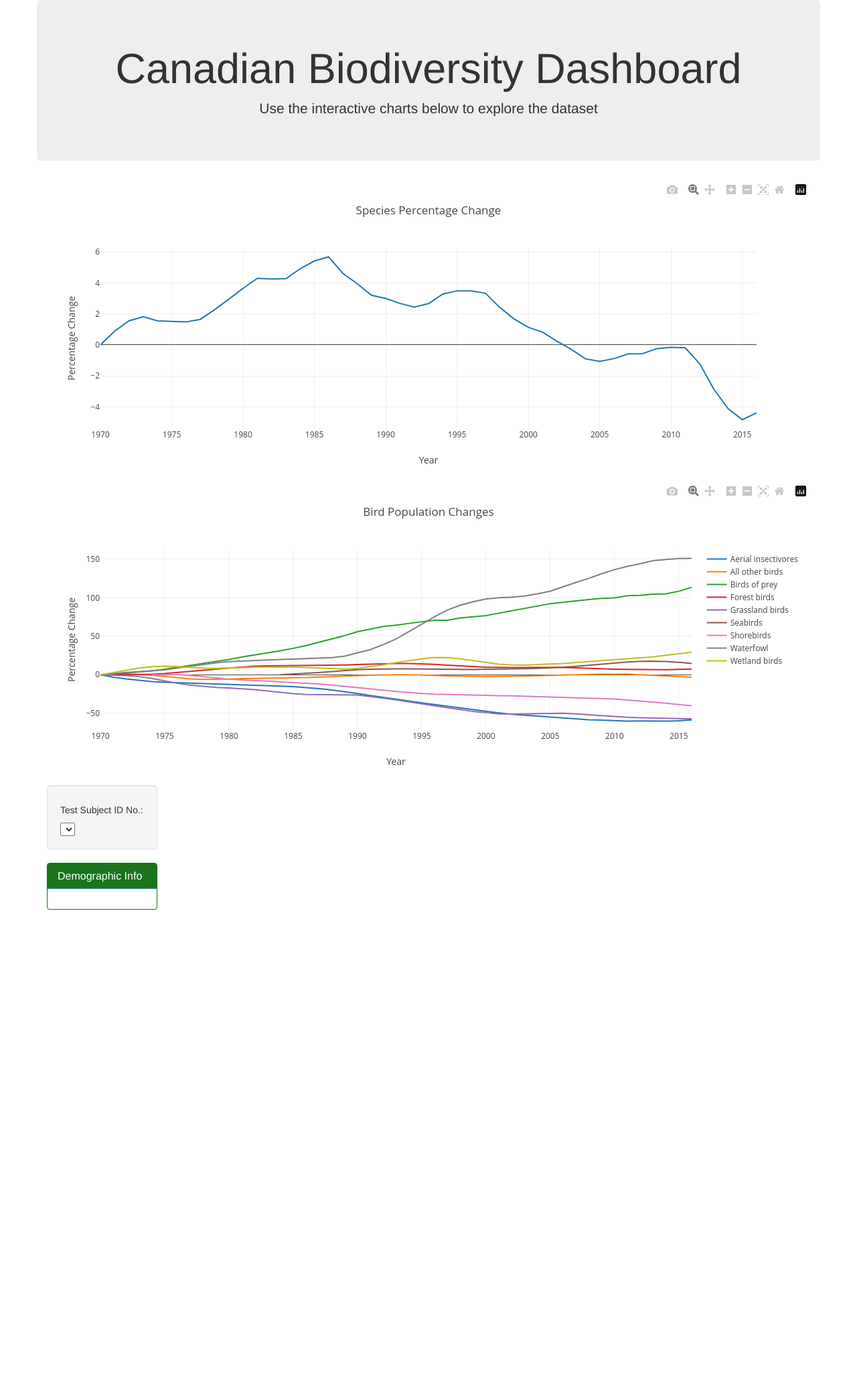
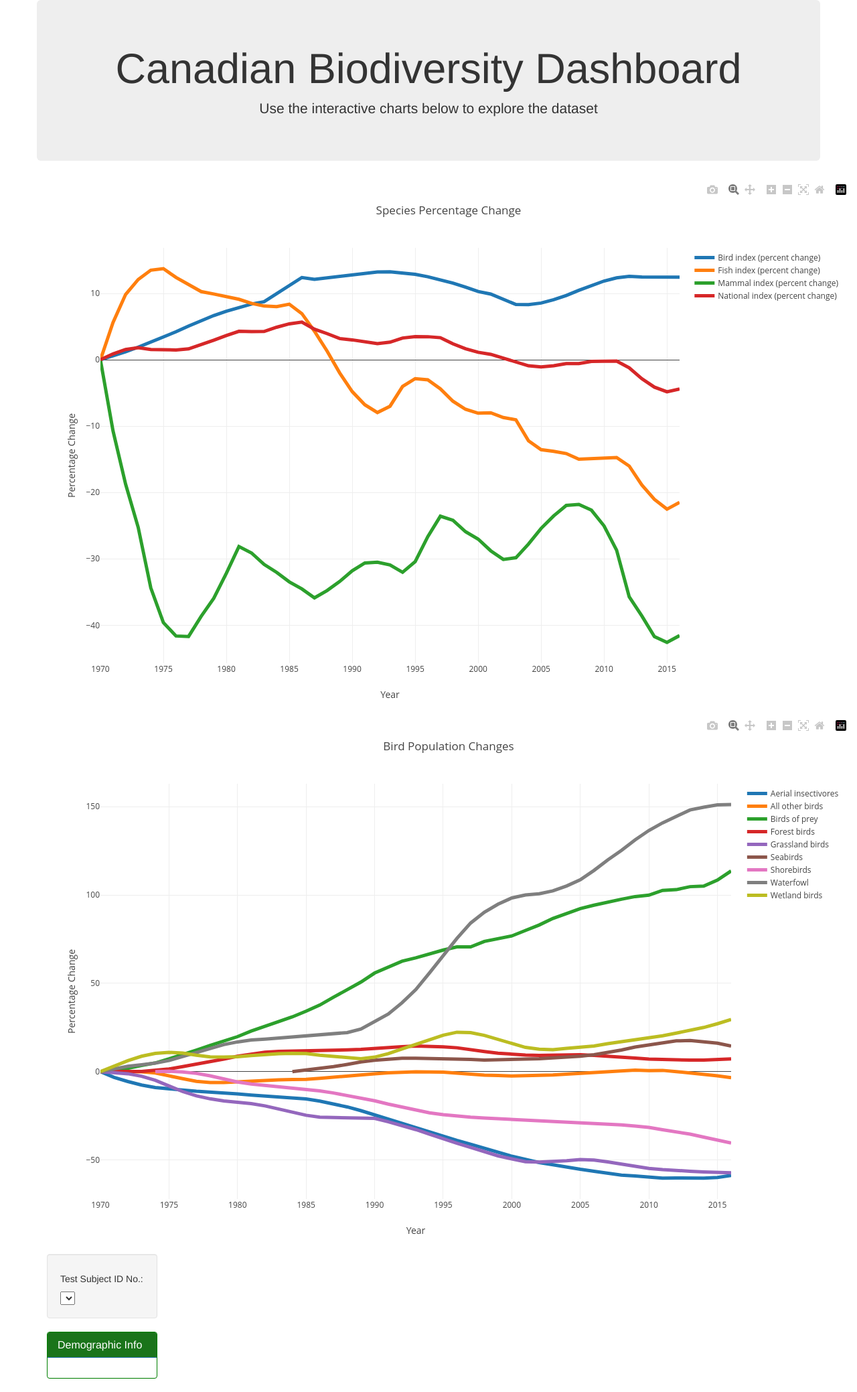
Before and after one commit to kristianrafuse/Project-3-Canadian-Biodiversity-and-Global-Forest-Decline, a Flask app: page / in a window 1280 px wide. Shown: the whole page at 67% size. Before the commit the page ends 1358 px from the top, so only its background shows below. Run offline with Flask 3, Linux system fonts and the light colour scheme; lists and menus that the app fills with data are empty; some libraries are stand-ins or nearby versions.

Commit message:
Progress

```diff
--- a/static/js/app.js
+++ b/static/js/app.js
@@ -1,4 +1,17 @@
 let url = 'http://127.0.0.1:5000/api';
+
+$.ajax({
+  url: url,
+  method: 'GET',
+  dataType: 'json',
+  success: function(data) {
+    console.log(data);
+    // Add your data verification logic here
+  },
+  error: function(xhr, status, error) {
+    console.error(error);
+  }
+});
 
 d3.json(url)
   .then(function(response) {
@@ -22,14 +35,19 @@ d3.json(url)
       x: years,
       y: categoryData[category],
       name: category,
-      type: 'scatter'
+      type: 'scatter',
+      line: {
+        width: 5
+      }
     }));
 
     // Create the layout for the first line graph
     const layout = {
       title: 'Bird Population Changes',
       xaxis: { title: 'Year' },
-      yaxis: { title: 'Percentage Change' }
+      yaxis: { title: 'Percentage Change' },
+      width: 1200,
+      height: 800
     };
 
     // Create the first line graph
@@ -41,26 +59,38 @@ d3.json(url)
     // Extract the years from the data
     const secondLineYears = secondLineData.map(entry => parseInt(entry.Year));
 
-    // Extract the national index percentage change values
-    const nationalIndex = secondLineData.map(entry => parseFloat(entry['National index (percent change)']));
+    // Extract the percentage change values for each source of data
+    const sources = Object.keys(secondLineData[0]).filter(key => key !== 'Year');
 
-    // Create the trace for the second line graph
-    const secondLineTrace = {
+    const sourceData = {};
+
+    sources.forEach(source => {
+      sourceData[source] = secondLineData.map(entry => parseFloat(entry[source]));
+    });
+
+    // Create the traces for the second line graph
+
+    const sourceTraces = sources.map(source => ({
       x: secondLineYears,
-      y: nationalIndex,
-      name: 'National Index',
-      type: 'scatter'
-    };
+      y: sourceData[source],
+      name: source,
+      type: 'scatter',
+      line: {
+        width: 5,
+      }
+    }));
 
     // Create the layout for the second line graph
     const secondLineLayout = {
       title: 'Species Percentage Change',
       xaxis: { title: 'Year' },
-      yaxis: { title: 'Percentage Change' }
+      yaxis: { title: 'Percentage Change' },
+      width: 1200,
+      height: 800
     };
 
     // Create the second line graph
-    Plotly.newPlot('line1', [secondLineTrace], secondLineLayout);
+    Plotly.newPlot('line1', sourceTraces, secondLineLayout);
   })
   .catch(function(error) {
     console.error(error);
--- a/templates/index.html
+++ b/templates/index.html
@@ -59,6 +59,7 @@
 
   <script src="https://d3js.org/d3.v5.min.js"></script>
   <script src="https://cdn.plot.ly/plotly-latest.min.js"></script>
+  <script src="https://code.jquery.com/jquery-3.6.0.min.js"></script>
   <script src="./static/js/app.js"></script>
 
 </body>
```
